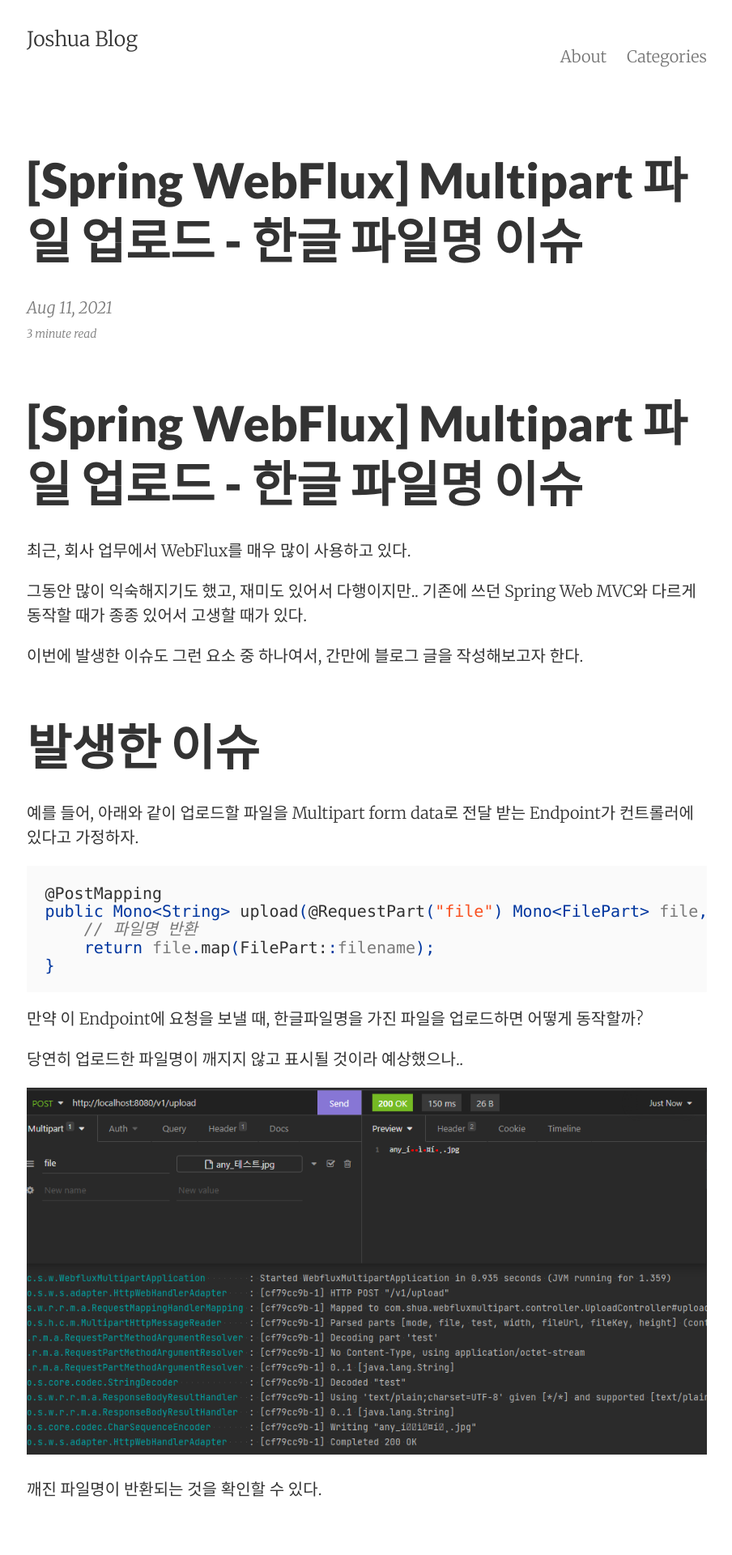
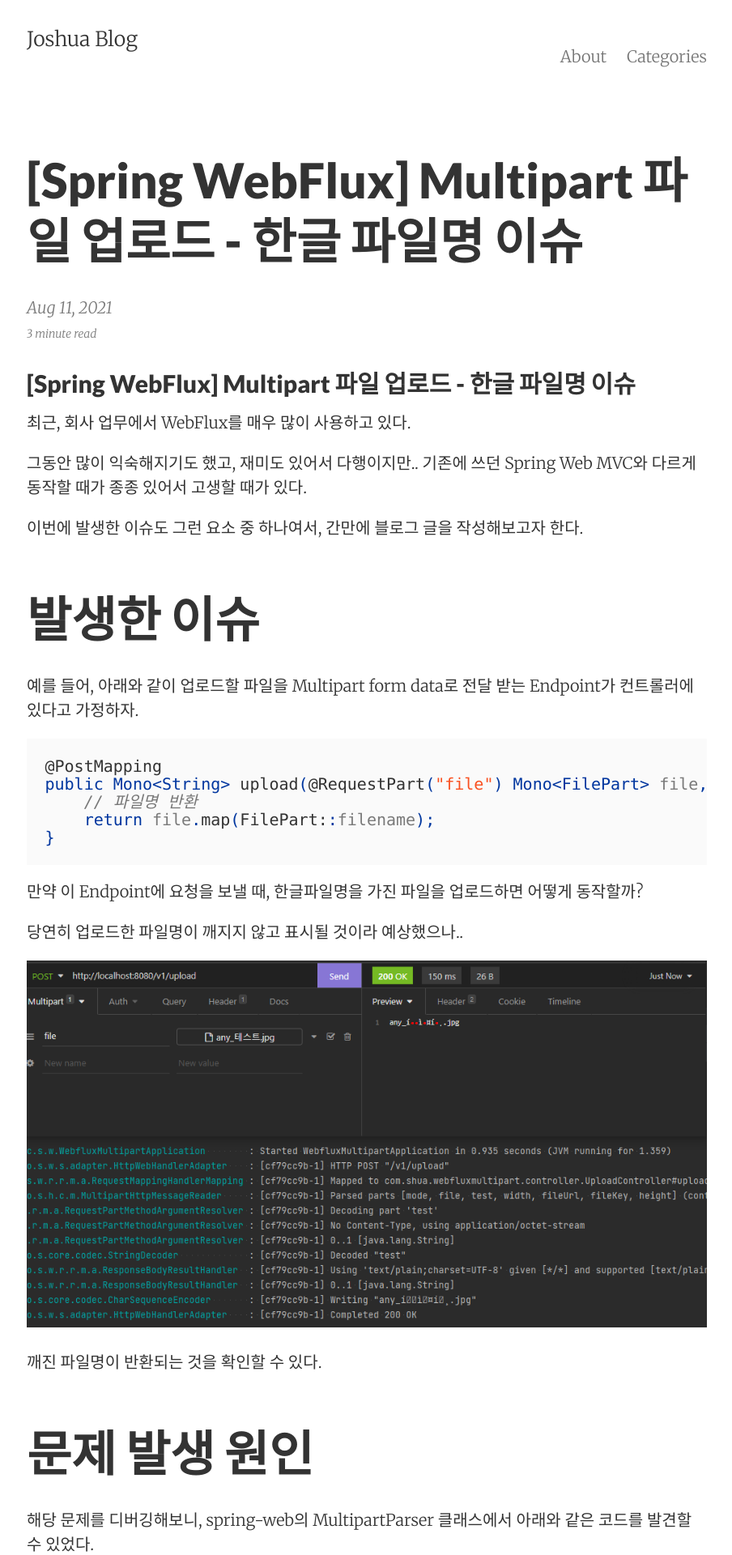
Before and after one commit to joshua-qa/joshua-qa.github.io, a Jekyll site: the page built from _posts/2021-08-11-spring-webflux-filename-encoding-issue.markdown, in a window 1280 px wide. Shown: the top 1920 px of the page at 81% size, without its empty margins (187-1091 px from the left). Built offline with Jekyll 4.4.1, drawn with Linux system fonts in a browser that asks for light colours; comment, search, counter and statistics services are not loaded.

Commit message:
Fix typo

```diff
--- a/_posts/2021-08-11-spring-webflux-filename-encoding-issue.markdown
+++ b/_posts/2021-08-11-spring-webflux-filename-encoding-issue.markdown
@@ -8,7 +8,7 @@ tags:
 categories: Dev
 ---
 
-# [Spring WebFlux] Multipart 파일 업로드 - 한글 파일명 이슈
+## [Spring WebFlux] Multipart 파일 업로드 - 한글 파일명 이슈
 
 최근, 회사 업무에서 WebFlux를 매우 많이 사용하고 있다.
 
```
